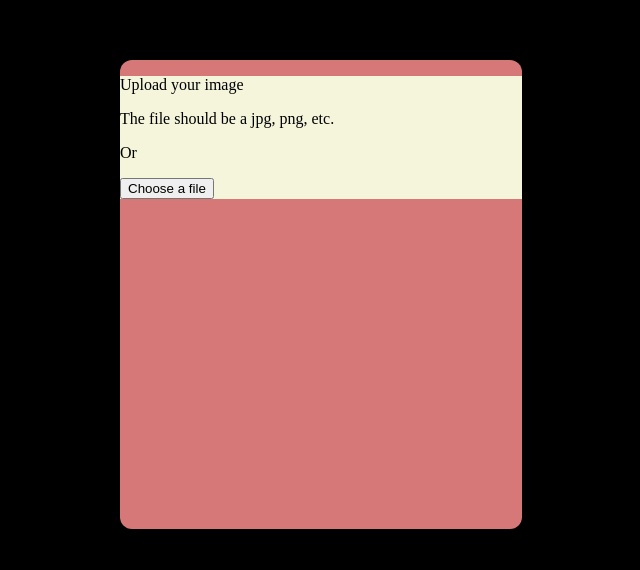
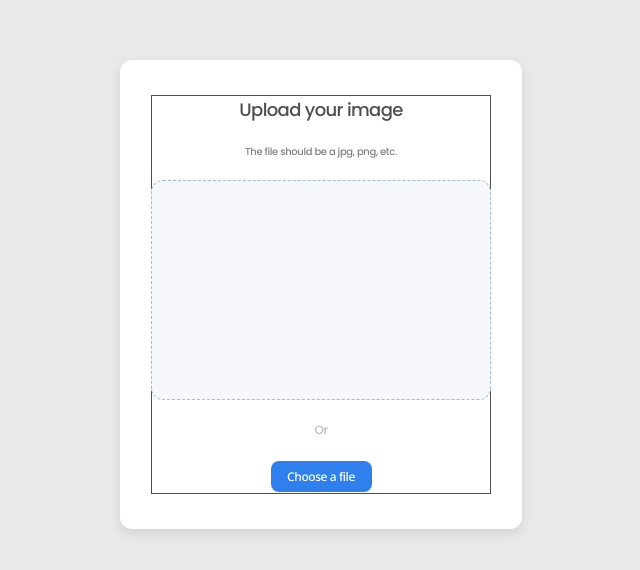
Before and after one commit to gerveloper/image-uploader-master, a plain HTML site: page index.html in a window 1280 px wide. Shown: the part 106-676 px from the top of the page, without its empty margins (319-959 px from the left). Drawn offline with Linux system fonts and the light colour scheme.

Commit message:
updated styles

```diff
--- a/styles.css
+++ b/styles.css
@@ -1,20 +1,102 @@
 body {
     padding: 0px;
     margin: 0px;
-    background-color: black;
+    background-color: rgb(233, 233, 233);
+    color: #4F4F4F;
     display: flex;
     height: 100vh;
     align-items: center;
     justify-content: center;
 }
 
+p {
+    padding: 0px;
+    margin: 0px;
+}
+
 #main {
-    background-color: #d77878;
+    background-color: #FFFFFF;
     width: 402px;
     height: 469px;
     border-radius: 12px;
+    display:flex;
+    align-items: center;
+    justify-content: center;
+    box-shadow: 0px 4px 12px 0px #0000001A;
 }
 
 #innerframe {
-    background-color: beige;
+    background-color: #FFFFFF;
+    width: 338px;
+    height: 397px;
+    text-align: center;
+    font-family: 'Poppins', sans-serif;
+    font-weight: 500;
+    letter-spacing: -0.035em;
+    border: 1px solid;
+    display: flex;
+    flex-direction: column;
+    justify-content: space-between;
+    align-items: center;
+
 }
+
+#title {
+    font-family: 'Poppins', sans-serif;
+    font-weight: 500;
+    font-size: 18px;
+    line-height: 27px;
+    letter-spacing: -0.035em;
+    color: #4F4F4F;
+
+    /* width: 165px; */
+    /* height: 26.986324310302734px;
+    top: 340.3734130859375px;
+    left: 645.968994140625px; */
+
+}
+
+#subtitle {
+    font-family: 'Poppins', sans-serif;
+    font-size: 10px;
+    font-weight: 500;
+    line-height: 15px;
+    letter-spacing: -0.035em;
+    color: #828282;
+}
+
+#draganddrop {
+    background-color: #F6F8FB;
+    width: 338px;
+    height: 218.90283203125px;
+    top: 427.9657440185547px;
+    left: 551.8204345703125px;
+    border-radius: 12px;
+    border: 1px solid #97BEF4;
+    border-style: dashed;
+}
+
+#or {
+    font-size: 12px;
+    font-weight: 500;
+    line-height: 18px;
+    letter-spacing: -0.035em;
+    color: #BDBDBD;
+}
+
+button {
+    width: 101px;
+    height: 31.983793258666992px;
+    border-radius: 8px;
+    background: #2F80ED;
+    font-family: 'Noto Sans', sans-serif;
+    font-size: 12px;
+    font-weight: 500;
+    line-height: 16px;
+    letter-spacing: -0.035em;
+    text-align: center;
+    color: #FFFFFF;
+    border-style: none;
+    /* display: flex;
+    justify-content: center; */
+}
```
